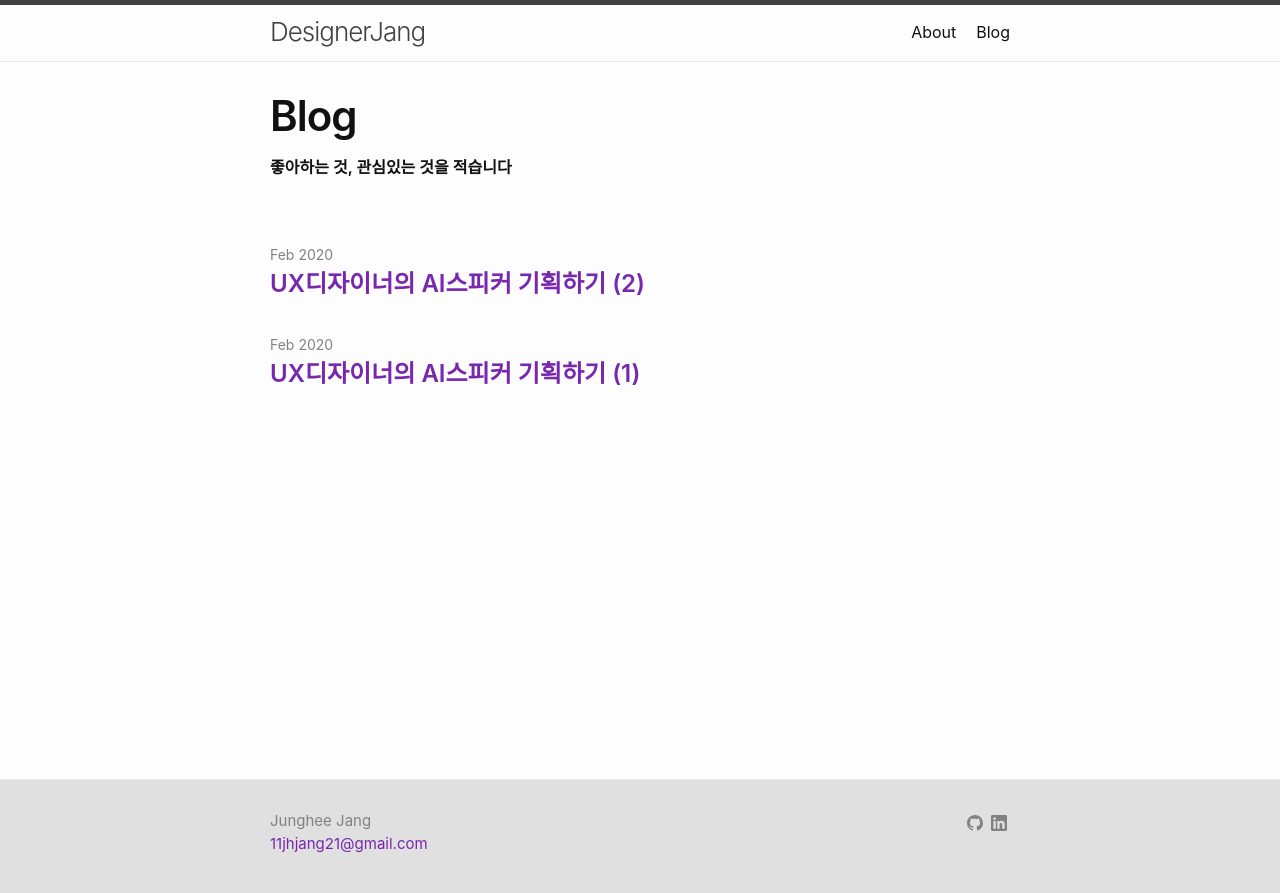
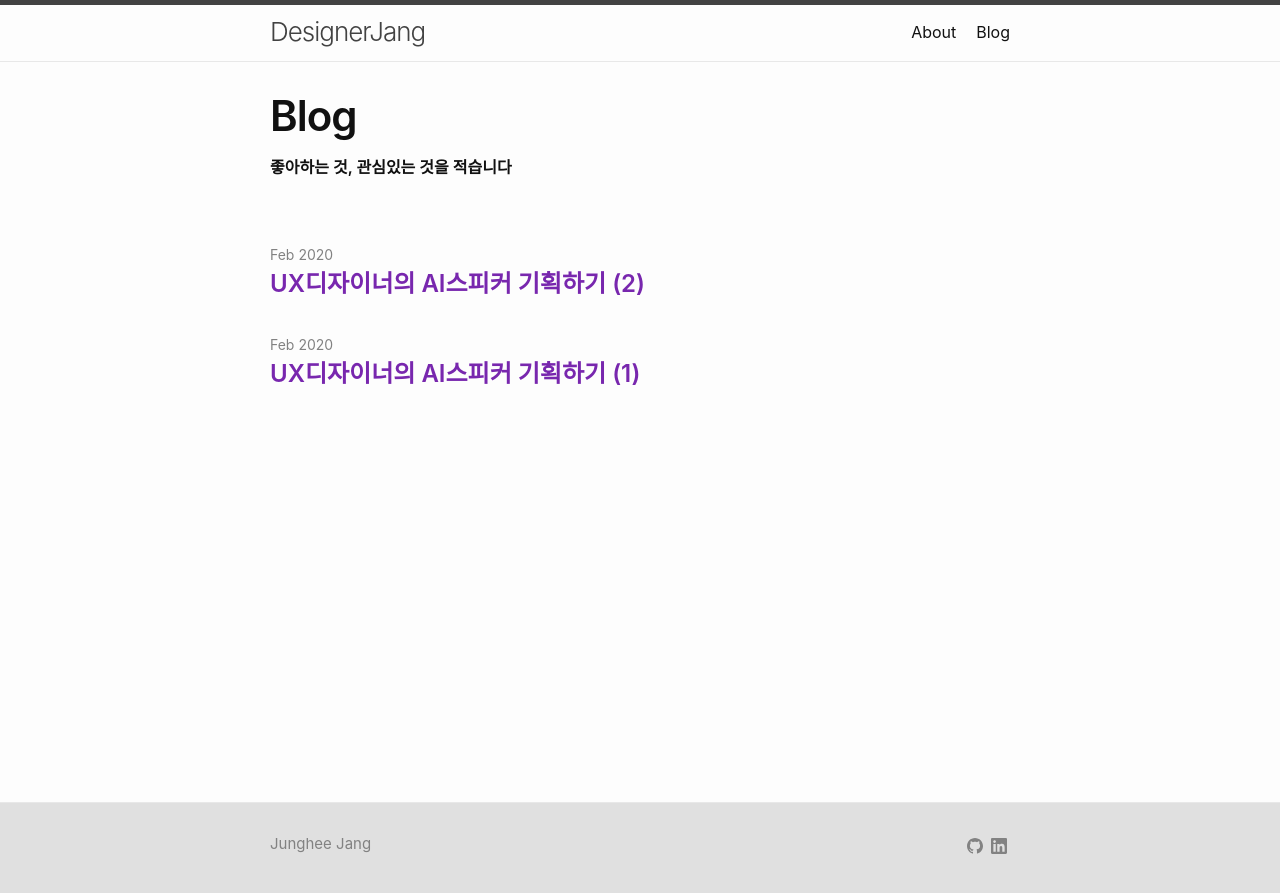
Before and after one commit to DesignerJJang/DesignerJJang.github.io, a Jekyll site: the page built from blog.md, in a window 1280 px wide. Shown: the top 893 px of the page. Built offline with Jekyll 4.4.1, drawn with Linux system fonts in a browser that asks for light colours.

Commit message:
minwidth

```diff
--- a/_includes/footer.html
+++ b/_includes/footer.html
@@ -17,18 +17,17 @@
           {% if site.author.name -%}
             <li class="p-name">{{ site.author.name | escape }}</li>
           {% endif -%}
-          {% if site.author.email -%}
+    <!--  {% if site.author.email -%}
             <li><a class="u-email" href="mailto:{{ site.author.email }}">{{ site.author.email }}</a></li>
-          {%- endif %}
+          {%- endif %}-->
         </ul>
       {%- endif %}
       </div>
 		<div class="footer-col">
 			<div class="social-links">
-				<div align="right">
 
 				 {%- include social.html -%}
-				</div>
+
 			</div>
 		</div>
     <!--  <div class="footer-col">
--- a/_sass/minima/_layout.scss
+++ b/_sass/minima/_layout.scss
@@ -197,7 +197,8 @@
   }
 
   .footer-col {
-	width: calc(100% - (#{$spacing-unit} / 2));
+//	width: calc(100% - (#{$spacing-unit} / 2));
+	width: calc(50% - (#{$spacing-unit} / 2));
 	padding: 0 ($spacing-unit / 2);
 
 	&:first-child {
```
